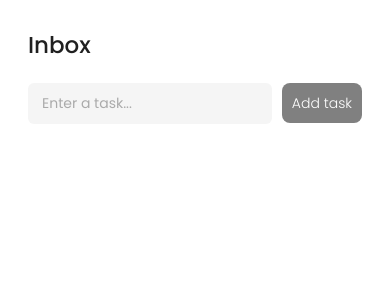
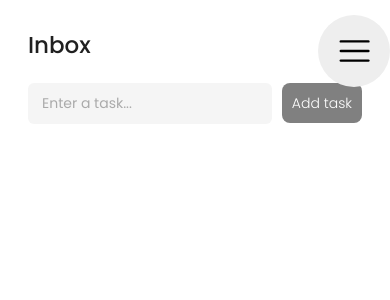
Before and after one commit to SirKaelan/Todo, a React (Create React App) app: page / in a window 390 px wide. Shown: the top 300 px of the page. Built offline with nearby package versions, Linux system fonts and the light colour scheme.

Commit message:
Create hamburger button

```diff
--- a/src/features/tasks/task-list/task-list.module.scss
+++ b/src/features/tasks/task-list/task-list.module.scss
@@ -1,4 +1,6 @@
 @import "sass-partials/variables";
 
-.tasks_manager {
+.tasks_container {
+  display: flex;
+  flex-direction: column;
 }
--- a/src/features/tasks/task-list/task-list.tsx
+++ b/src/features/tasks/task-list/task-list.tsx
@@ -1,4 +1,5 @@
 import React from "react";
+import styles from "./task-list.module.scss";
 
 type TaskListProps = {
   // Maybe it should be React.ReactNode
@@ -8,5 +9,5 @@ type TaskListProps = {
 };
 
 export const TaskList = ({ children }: TaskListProps): JSX.Element => {
-  return <ul>{children}</ul>;
+  return <ul className={styles.tasks_container}>{children}</ul>;
 };
--- a/src/features/tasks/views/inbox/inbox-view.tsx
+++ b/src/features/tasks/views/inbox/inbox-view.tsx
@@ -4,7 +4,7 @@ import { TaskForm, TaskList, TaskItem } from "features/tasks";
 import { useTasks } from "contexts/task-context";
 import { useUI } from "contexts/ui-context";
 import { useTaskHandlers } from "../handlers/taskHandlers";
-import { Popup, Header } from "ui";
+import { Popup, Header, Hamburger } from "ui";
 
 export const Inbox = (): JSX.Element => {
   const Tasks = useTasks();
@@ -13,6 +13,7 @@ export const Inbox = (): JSX.Element => {
 
   return (
     <>
+      <Hamburger />
       <Header content="Inbox">
         <TaskForm
           placeholder="Enter a task..."
--- /dev/null
+++ b/src/ui/hamburger/hamburger.module.scss
@@ -0,0 +1,56 @@
+@import "sass-partials/variables";
+
+.hamburger {
+  display: flex;
+  flex-direction: column;
+  justify-content: center;
+  align-items: center;
+  gap: 0.6rem;
+
+  position: fixed;
+  top: 2.5%;
+  right: 1.5%;
+
+  transform: scale(1.2);
+  width: 6rem;
+  height: 6rem;
+  border-radius: 50%;
+
+  background-color: rgb(238, 238, 238);
+
+  z-index: 1000;
+  cursor: pointer;
+
+  &:hover,
+  &:focus {
+    .line_1 {
+      transform: translateY(-2px);
+    }
+
+    .line_3 {
+      transform: translateY(2px);
+    }
+  }
+
+  &.active {
+    .line_1 {
+      transform: translateY(8px) rotate(135deg);
+    }
+
+    .line_2 {
+      opacity: 0;
+    }
+
+    .line_3 {
+      transform: translateY(-8px) rotate(-135deg);
+    }
+  }
+}
+
+.line {
+  background-color: black;
+  width: 2.5rem;
+  height: 0.2rem;
+  border-radius: 10px;
+  transition: transform 0.15s ease-in-out, opacity 0.1s ease-in-out;
+}
--- /dev/null
+++ b/src/ui/hamburger/hamburger.tsx
@@ -0,0 +1,19 @@
+import React, { useState } from "react";
+import styles from "./hamburger.module.scss";
+
+export const Hamburger = (): JSX.Element => {
+  const [show, setShow] = useState<boolean>(false);
+
+  const handleBurgerClick = () => setShow((prevState) => !prevState);
+
+  return (
+    <div
+      className={`${styles.hamburger} ${show ? styles.active : null}`}
+      onClick={handleBurgerClick}
+    >
+      <div className={`${styles.line} ${styles.line_1}`}></div>
+      <div className={`${styles.line} ${styles.line_2}`}></div>
+      <div className={`${styles.line} ${styles.line_3}`}></div>
+    </div>
+  );
+};
--- a/src/ui/index.ts
+++ b/src/ui/index.ts
@@ -4,3 +4,4 @@ export { Grid } from "./grid/grid";
 export { Form } from "./form/form";
 export { Input } from "./input/input";
 export { Header } from "./header/header";
+export { Hamburger } from "./hamburger/hamburger";
```
